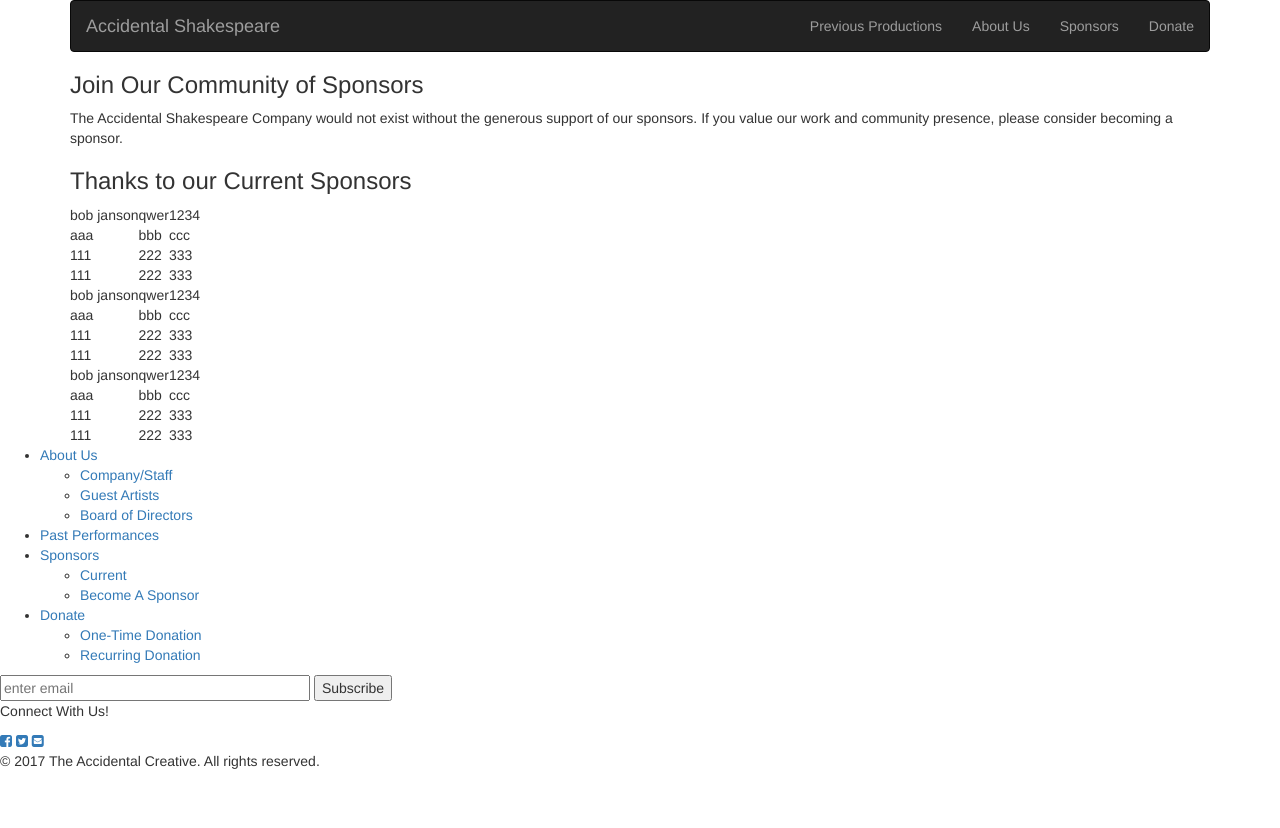
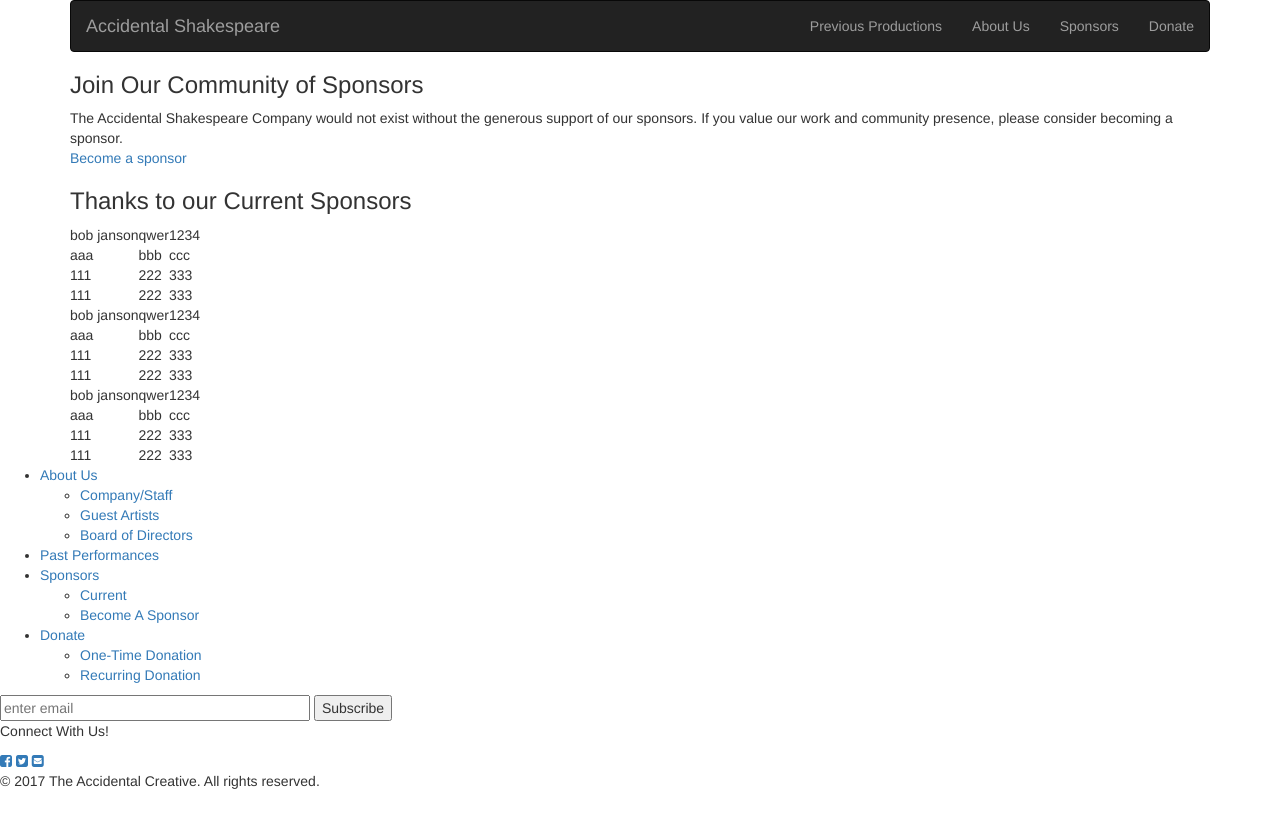
Before and after one commit to jepetersohn/company-site, a Jekyll site: the page built from sponsors/index.md, in a window 1280 px wide. Shown: the top 828 px of the page. Built offline with Jekyll 4.4.1, drawn with Linux system fonts in a browser that asks for light colours; nearby versions of some CDN libraries.

Commit message:
Adds email link for Sponsor Inquiries

```diff
--- a/_layouts/sponsors.html
+++ b/_layouts/sponsors.html
@@ -5,6 +5,7 @@ layout: default
 <a name="new"></a>
 		<h3>Join Our Community of Sponsors</h3>
 		<div>The Accidental Shakespeare Company would not exist without the generous support of our sponsors.  If you value our work and community presence, please consider becoming a sponsor.</div>
+		<a href="mailto:accshakes@gmail.com?subject=New Sponsor Inquiry">Become a sponsor</a>
 </div>
 <div id="current-sponsors-container">
 		<a name="current"></a>
```
